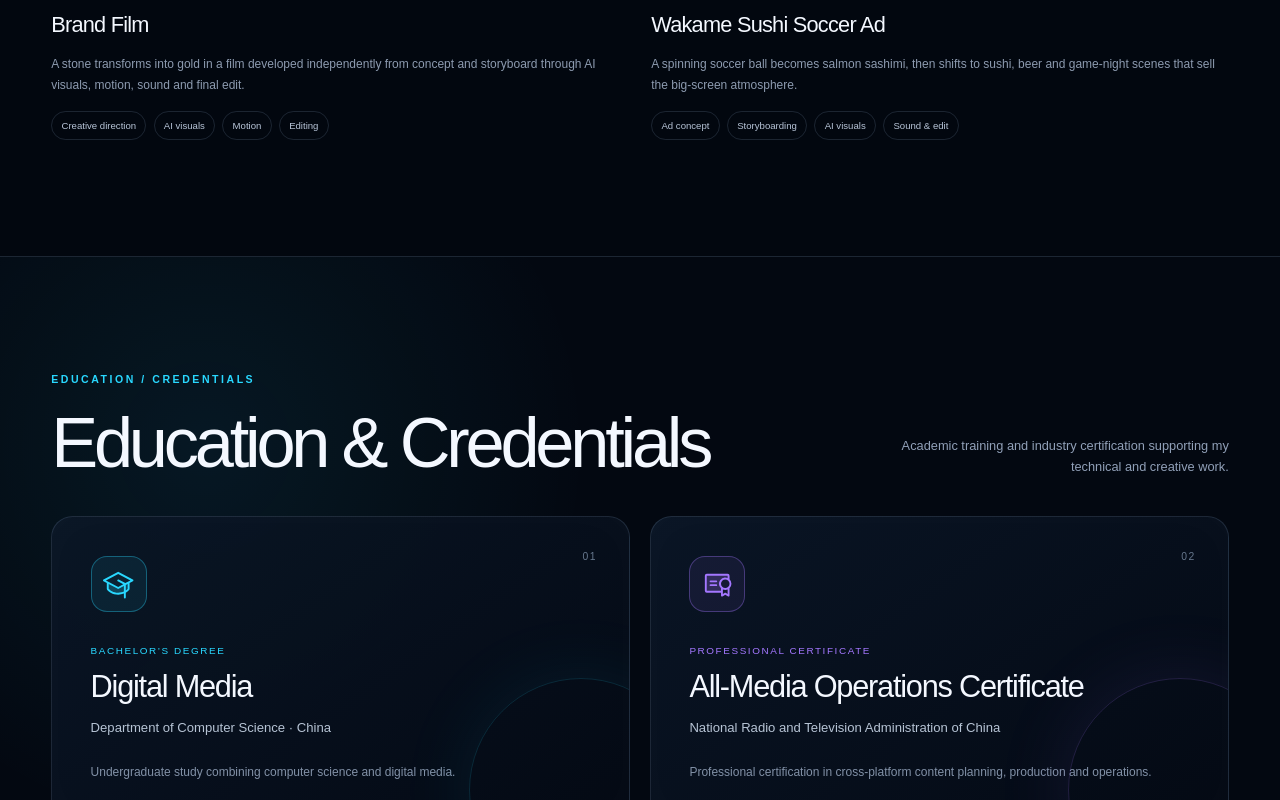
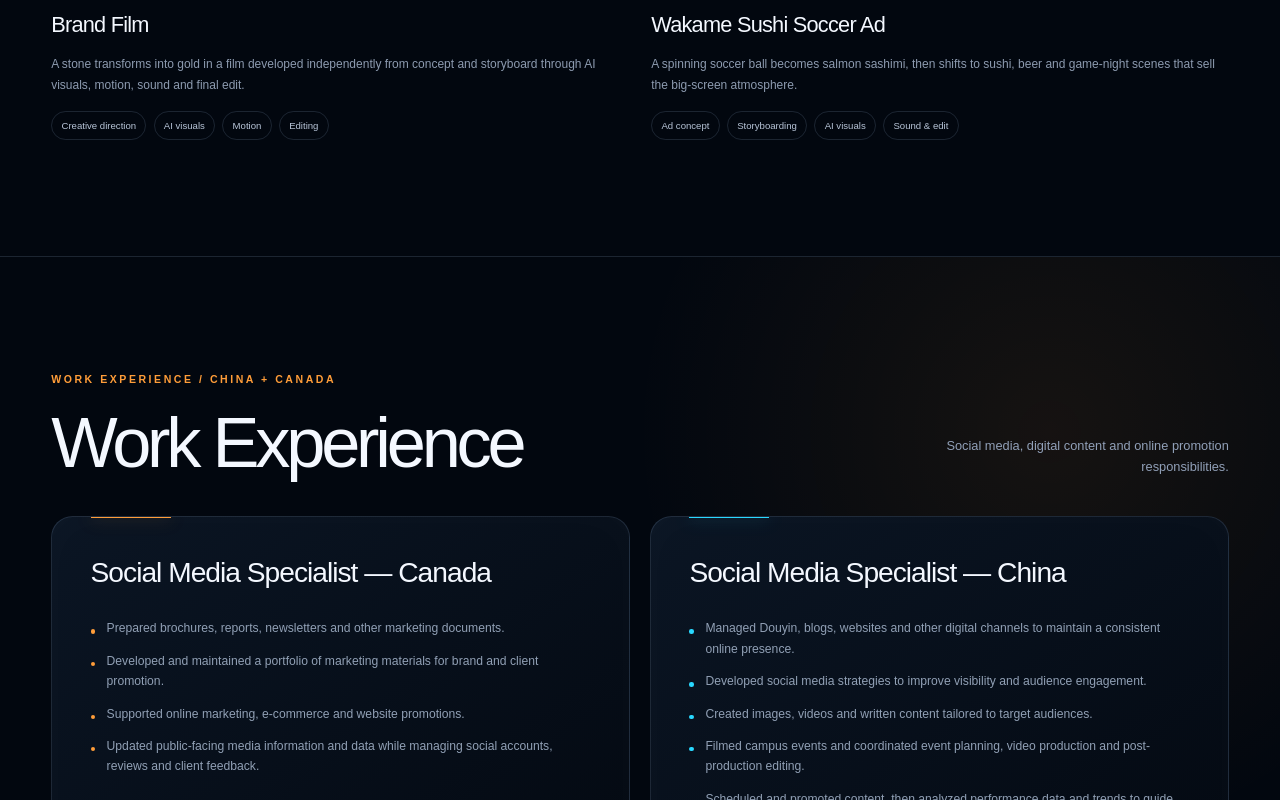
Before and after one commit to ryangong3/ryangong3.github.io, a Next.js app: page / in a window 1280 px wide. Shown: the part 2000-2800 px from the top of the page. Built offline with nearby package versions, Linux system fonts and the light colour scheme.

Commit message:
Add social media work responsibilities

```diff
--- a/app/globals.css
+++ b/app/globals.css
@@ -854,6 +854,7 @@ a:focus-visible {
 }
 
 .portfolio-section,
+.experience-section,
 .credentials-section,
 .direction-section,
 .contact-section {
@@ -1064,6 +1065,89 @@ a:focus-visible {
   bottom: 0.75rem;
   z-index: 3;
   letter-spacing: 0.08em;
+}
+
+.experience-section {
+  border-top: 1px solid var(--line);
+  background:
+    radial-gradient(circle at 82% 24%, rgba(255, 154, 44, 0.08), transparent 26rem),
+    rgba(2, 7, 15, 0.78);
+}
+
+.experience-heading {
+  margin-bottom: 2.4rem;
+}
+
+.experience-grid {
+  display: grid;
+  grid-template-columns: repeat(2, minmax(0, 1fr));
+  gap: 1.25rem;
+}
+
+.experience-card {
+  position: relative;
+  overflow: hidden;
+  border: 1px solid var(--line);
+  border-radius: 1.35rem;
+  padding: clamp(1.5rem, 3vw, 2.4rem);
+  background: linear-gradient(145deg, rgba(11, 22, 37, 0.96), rgba(4, 10, 19, 0.94));
+  box-shadow: inset 0 0 3rem rgba(255, 255, 255, 0.018);
+}
+
+.experience-card::before {
+  position: absolute;
+  top: 0;
+  left: 2.4rem;
+  width: 5rem;
+  height: 1px;
+  background: var(--orange);
+  box-shadow: 0 0 1rem rgba(255, 154, 44, 0.7);
+  content: "";
+}
+
+.experience-card:nth-child(2)::before {
+  background: var(--cyan);
+  box-shadow: 0 0 1rem rgba(41, 216, 255, 0.7);
+}
+
+.experience-card h3 {
+  max-width: 34rem;
+  margin: 0;
+  font-size: clamp(1.4rem, 2.2vw, 2.15rem);
+  font-weight: 500;
+  line-height: 1.2;
+  letter-spacing: -0.035em;
+}
+
+.experience-card ul {
+  display: grid;
+  gap: 0.75rem;
+  margin: 1.8rem 0 0;
+  padding: 0;
+  list-style: none;
+}
+
+.experience-card li {
+  position: relative;
+  padding-left: 1rem;
+  color: #91a0b5;
+  font-size: 0.76rem;
+  line-height: 1.68;
+}
+
+.experience-card li::before {
+  position: absolute;
+  top: 0.68rem;
+  left: 0;
+  width: 0.28rem;
+  height: 0.28rem;
+  border-radius: 50%;
+  background: var(--orange);
+  content: "";
+}
+
+.experience-card:nth-child(2) li::before {
+  background: var(--cyan);
 }
 
 .credentials-section {
@@ -1635,6 +1719,7 @@ footer {
 
   .website-grid,
   .video-grid,
+  .experience-grid,
   .credentials-grid {
     grid-template-columns: 1fr;
     gap: 3rem;
@@ -1717,6 +1802,7 @@ footer {
   }
 
   .portfolio-section,
+  .experience-section,
   .credentials-section,
   .direction-section,
   .contact-section {
--- a/app/page.tsx
+++ b/app/page.tsx
@@ -208,6 +208,30 @@ const copy = {
         description: "具备跨平台内容策划、制作与运营相关的专业认证。",
       },
     ],
+    experienceEyebrow: "WORK EXPERIENCE / CHINA + CANADA",
+    experienceTitle: "工作经历",
+    experienceIntro: "社交媒体运营、数字内容制作与线上推广职责。",
+    experiences: [
+      {
+        title: "社交媒体专员（加拿大）",
+        duties: [
+          "制作宣传册、报告、资讯简报及其他营销文件。",
+          "建立并维护营销素材库，支持品牌和客户推广。",
+          "执行线上营销、电商及网站推广活动。",
+          "更新公开媒体信息与数据，管理社交媒体账号、评论和客户反馈。",
+        ],
+      },
+      {
+        title: "社交媒体专员（中国）",
+        duties: [
+          "运营抖音、博客、网站及其他数字渠道，保持一致的线上形象。",
+          "制定社交媒体运营策略，提升曝光度与用户参与度。",
+          "制作图片、视频和文字内容，并针对目标受众优化表达。",
+          "拍摄校园活动，协调活动策划、视频制作及后期剪辑。",
+          "按计划发布和推广内容，分析数据与趋势并持续优化。",
+        ],
+      },
+    ],
     rolesEyebrow: "DIRECTION / TORONTO",
     rolesTitle: "适合我的工作方向",
     roles: [
@@ -264,6 +288,30 @@ const copy = {
         title: "All-Media Operations Certificate",
         organization: "National Radio and Television Administration of China",
         description: "Professional certification in cross-platform content planning, production and operations.",
+      },
+    ],
+    experienceEyebrow: "WORK EXPERIENCE / CHINA + CANADA",
+    experienceTitle: "Work Experience",
+    experienceIntro: "Social media, digital content and online promotion responsibilities.",
+    experiences: [
+      {
+        title: "Social Media Specialist — Canada",
+        duties: [
+          "Prepared brochures, reports, newsletters and other marketing documents.",
+          "Developed and maintained a portfolio of marketing materials for brand and client promotion.",
+          "Supported online marketing, e-commerce and website promotions.",
+          "Updated public-facing media information and data while managing social accounts, reviews and client feedback.",
+        ],
+      },
+      {
+        title: "Social Media Specialist — China",
+        duties: [
+          "Managed Douyin, blogs, websites and other digital channels to maintain a consistent online presence.",
+          "Developed social media strategies to improve visibility and audience engagement.",
+          "Created images, videos and written content tailored to target audiences.",
+          "Filmed campus events and coordinated event planning, video production and post-production editing.",
+          "Scheduled and promoted content, then analyzed performance data and trends to guide optimization.",
+        ],
       },
     ],
     rolesEyebrow: "DIRECTION / TORONTO",
@@ -562,6 +610,26 @@ export default function Home() {
         </div>
       </section>
 
+      <section className="experience-section" id="experience">
+        <div className="section-heading experience-heading">
+          <div>
+            <p className="eyebrow orange">{t.experienceEyebrow}</p>
+            <h2>{t.experienceTitle}</h2>
+          </div>
+          <p>{t.experienceIntro}</p>
+        </div>
+        <div className="experience-grid">
+          {t.experiences.map((experience) => (
+            <article className="experience-card" key={experience.title}>
+              <h3>{experience.title}</h3>
+              <ul>
+                {experience.duties.map((duty) => <li key={duty}>{duty}</li>)}
+              </ul>
+            </article>
+          ))}
+        </div>
+      </section>
+
       <section className="credentials-section" id="credentials">
         <div className="section-heading credentials-heading">
           <div>
```
Also changed, not shown: 1 other file (tests, documents, lock files or other folders).
